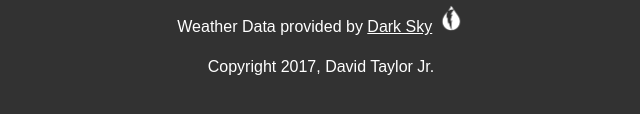
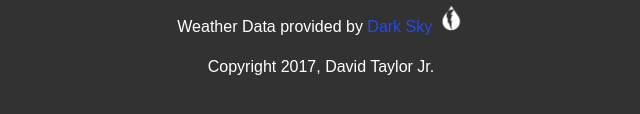
Before and after one commit to davidtaylorjr/local-weather-webapp, a plain HTML site: page index.html in a window 1280 px wide. Shown: the part 368-482 px from the top of the page, 319-959 px from the left. Drawn offline with nearby package versions, Linux system fonts and the light colour scheme.

Commit message:
change link styling [Finishes #137839629]

```diff
--- a/css/stylesheet.css
+++ b/css/stylesheet.css
@@ -1,5 +1,10 @@
 html {
     background: #323232;
+}
+
+a {
+  color: #254ae6 !important;
+  text-decoration: none;
 }
 
 #pgtitle {
```
